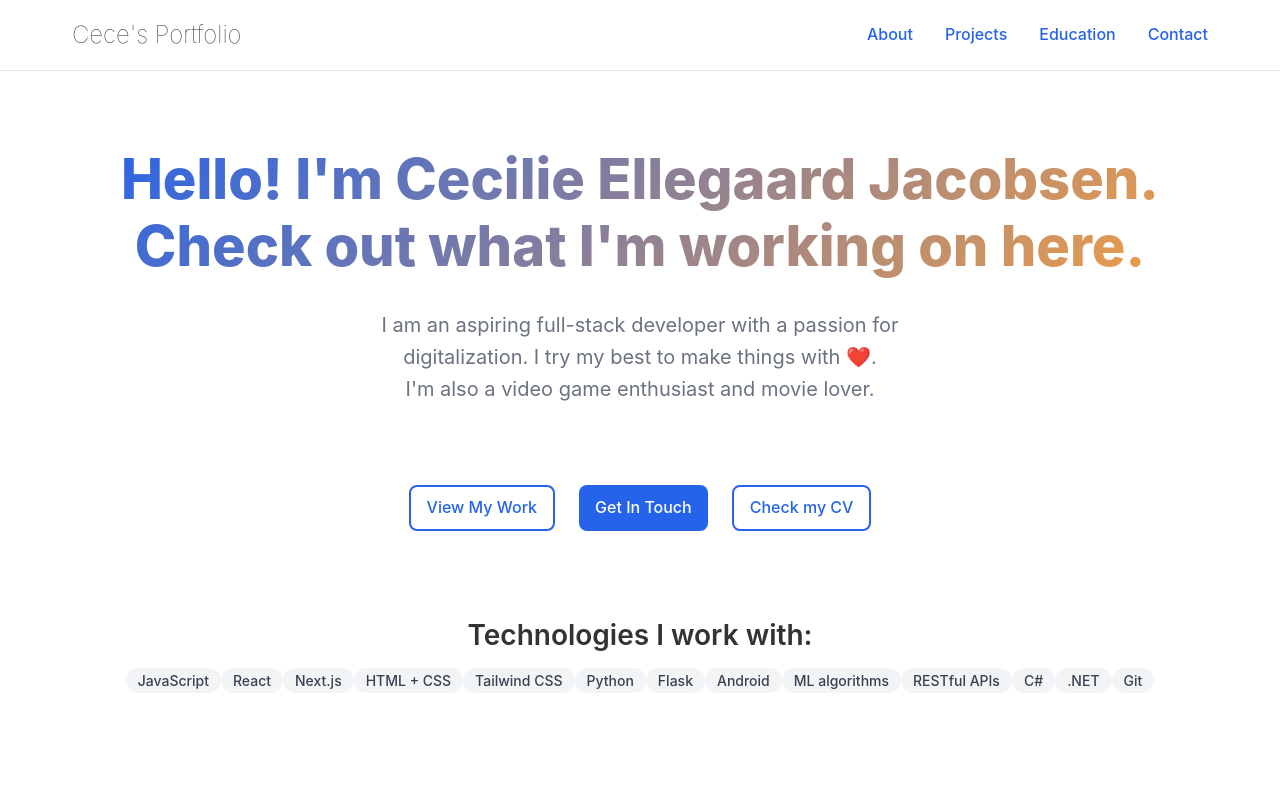
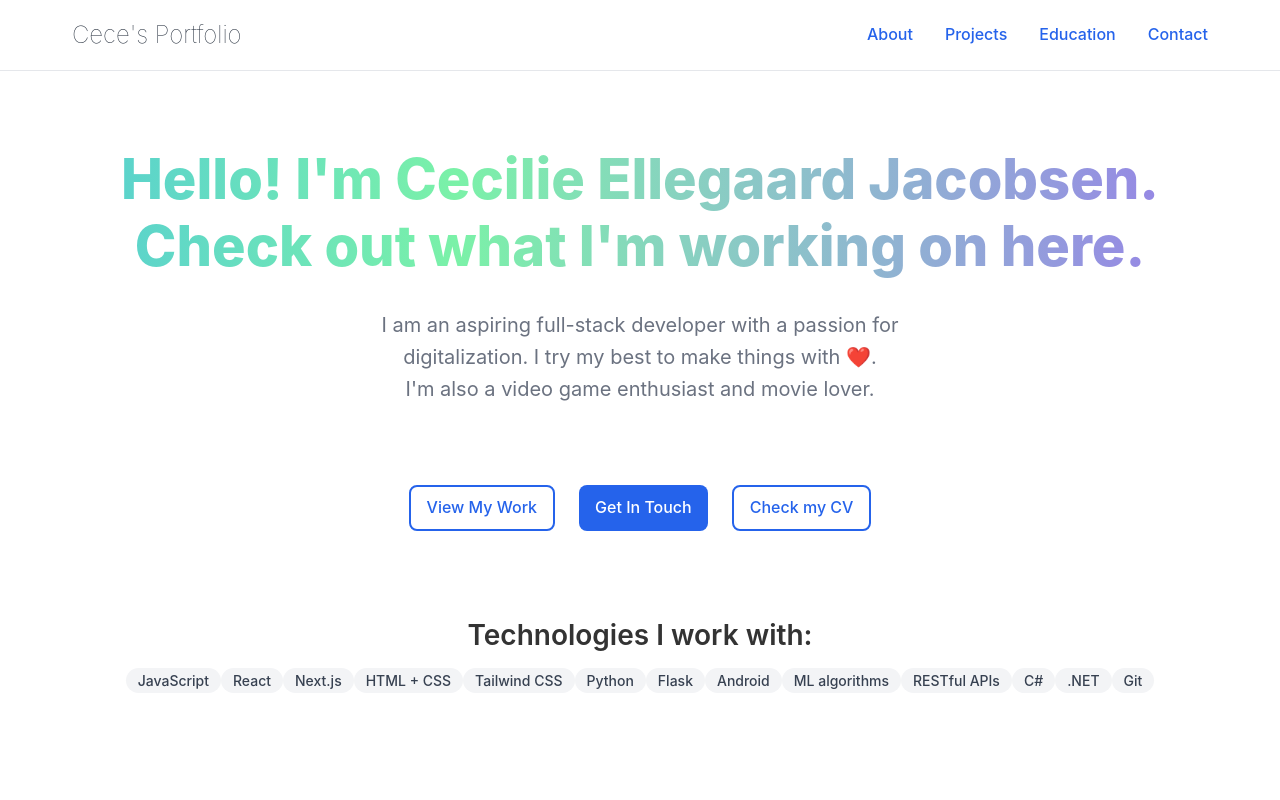
Before and after one commit to cecilieej/cej-portfolio, a React (Vite) app in the folder portfolio/: page / in a window 1280 px wide. Shown: the top 800 px of the page. Built offline with nearby package versions, Linux system fonts and the light colour scheme.

Commit message:
Addition of animated gradient text for hero-title

```diff
--- a/portfolio/src/components/About.jsx
+++ b/portfolio/src/components/About.jsx
@@ -5,7 +5,23 @@ const About = () => {
     <section id="about" className="section hero">
       <div className="container">
         <div className="section-content">
-          <h1 className="hero-title">
+          <h1
+            className="
+              hero-title
+              bg-gradient-to-r
+              from-blue-500
+              via-green-300
+              to-purple-600
+              bg-clip-text
+              text-transparent
+              font-extrabold
+              animate-gradient-x
+            "
+            style={{
+              backgroundSize: '200% 200%',
+              animation: 'gradient-x 9s ease-in-out infinite'
+            }}
+          >
             Hello! I'm Cecilie Ellegaard Jacobsen. Check out what I'm working on here.
           </h1>
           <p className="hero-subtitle">
--- a/portfolio/src/index.css
+++ b/portfolio/src/index.css
@@ -121,21 +121,32 @@ a:hover {
 
 .hero-title {
   font-size: 3.5rem;
-  font-weight: 800;
+  font-weight: 760;
   margin-top: 0.5rem;
   margin-bottom: 1.8rem;
   /* Purple gradient */
   /* background: linear-gradient(135deg, #667eea 0%, #764ba2 100%); */
   /* Blue gradient */
   /* background: linear-gradient(135deg, #2563eb 0%, #1e40af 100%); */
-  /* Blue-orange gradient (uncomment to use) */
-  background: linear-gradient(135deg, #2563eb 0%, #f59e42 100%);
+  /* Blue-orange gradient - favorite static gradient! */
+  /* background: linear-gradient(135deg, #2563eb 0%, #f59e42 100%); */
   /* Blue to orange to purple */
   /* background: linear-gradient(135deg, #2563eb 0%, #f59e42 50%, #7c3aed 100%); */
 
   -webkit-background-clip: text;
   -webkit-text-fill-color: transparent;
   background-clip: text;
+}
+
+@keyframes gradient-x {
+  0%, 100% {
+    background-size: 200% 200%;
+    background-position: left center;
+  }
+  50% {
+    background-size: 200% 200%;
+    background-position: right center;
+  }
 }
 
 .hero-subtitle {
```
